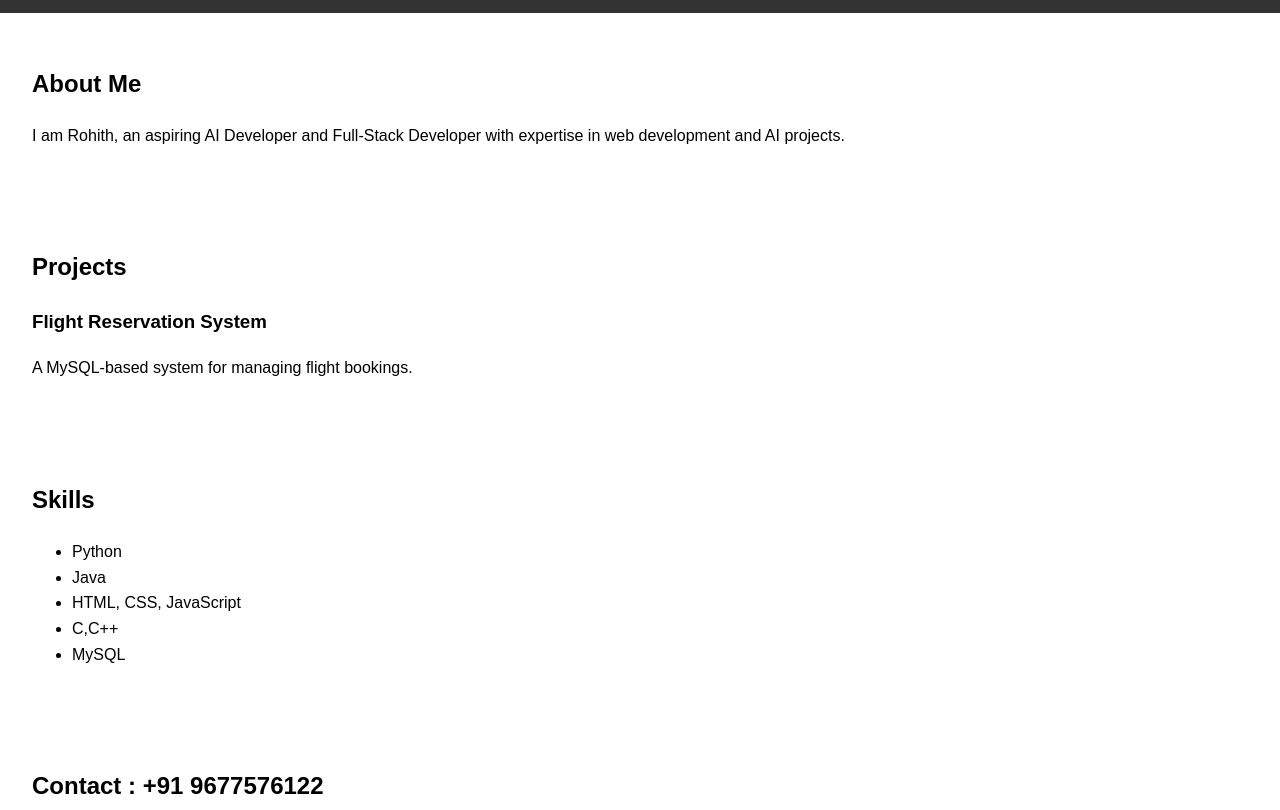
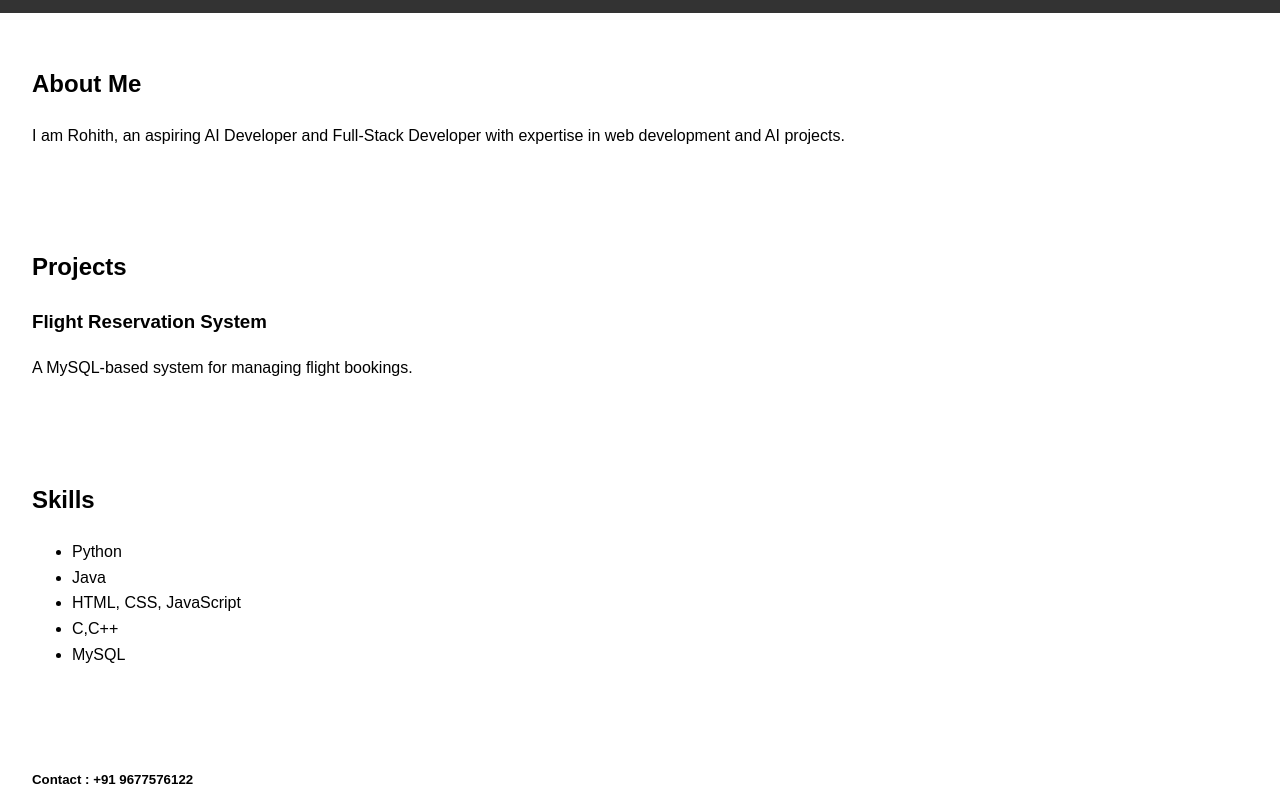
Before and after one commit to Coder-Rohith/Portfolio, a plain HTML site: page index.html in a window 1280 px wide. Shown: the part 96-906 px from the top of the page. Drawn offline with Linux system fonts and the light colour scheme.

Commit message:
Update index.html

```diff
--- a/index.html
+++ b/index.html
@@ -98,7 +98,7 @@
   </section>
 
   <section id="Contact">
-    <h2>Contact : +91 9677576122</h2>
+    <h5>Contact : +91 9677576122</h5>
     <p>Email: rohithofficial944@gmail.com</p>
     <p>GitHub: <a href="https://github.com/yourusername" target="_blank">yourusername</a></p>
   </section>
```
